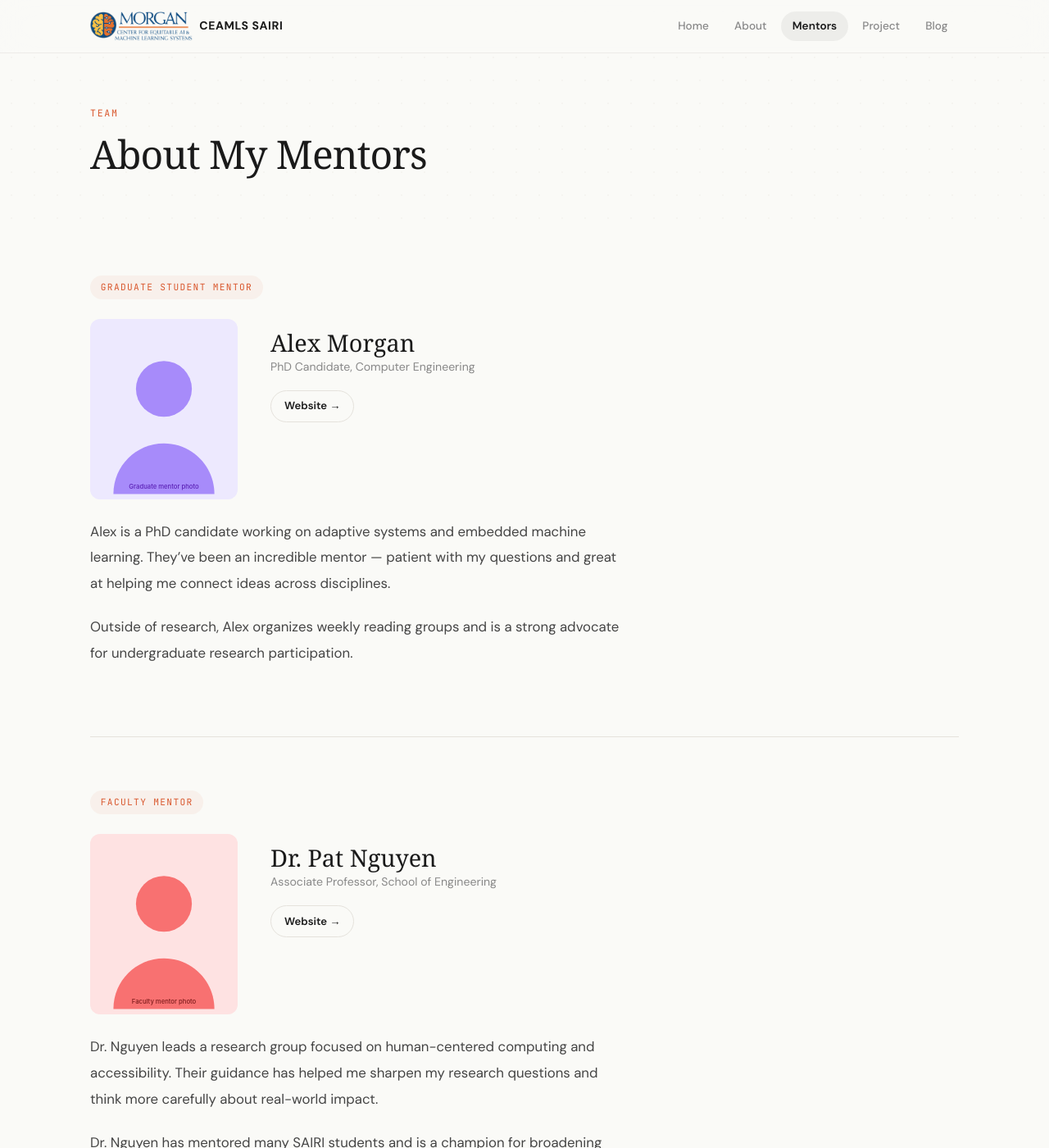
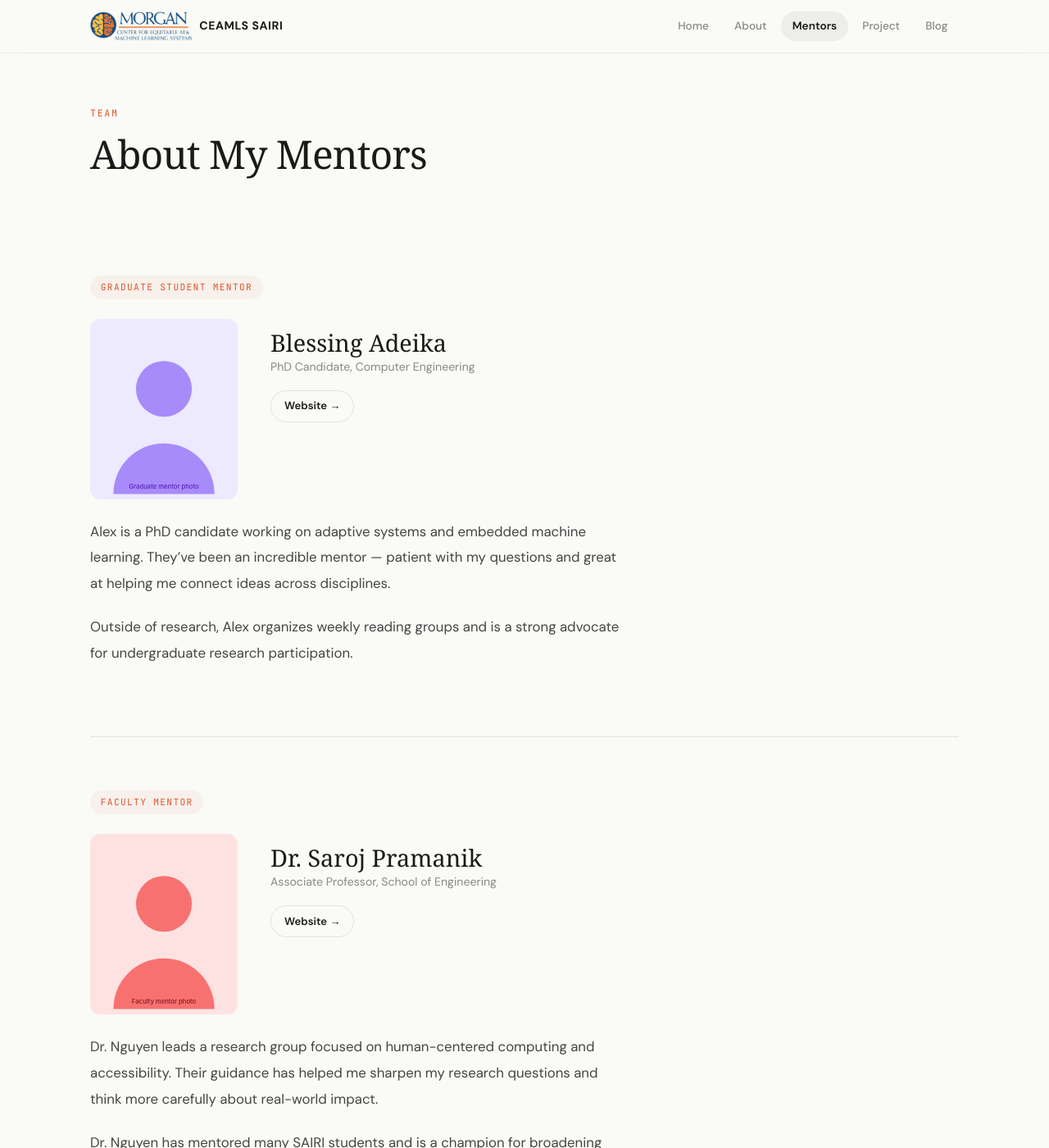
Before and after one commit to kosiobiora/kosiobioraceamls26.github.io, a Jekyll site: the page built from pages/about-my-mentor.md, in a window 1280 px wide and 1400 px high. Shown: the whole window at 82% size. Built offline with Jekyll 4.4.1, drawn with Linux system fonts in a browser that asks for light colours; some web fonts are replaced.

Commit message:
Update about-my-mentor.md

```diff
--- a/pages/about-my-mentor.md
+++ b/pages/about-my-mentor.md
@@ -4,7 +4,7 @@ title: About My Mentors
 permalink: /about-my-mentor.html
 
 graduate_mentor:
-  name: Alex Morgan
+  name: Blessing Adeika
   title: PhD Candidate, Computer Engineering
   image: /assets/images/graduate-student-mentor.svg
   website: https://example.com/alex-morgan
@@ -17,7 +17,7 @@ graduate_mentor:
     for undergraduate research participation.
 
 faculty_mentor:
-  name: Dr. Pat Nguyen
+  name: Dr. Saroj Pramanik
   title: Associate Professor, School of Engineering
   image: /assets/images/faculty-mentor.svg
   website: https://example.com/pat-nguyen
```
